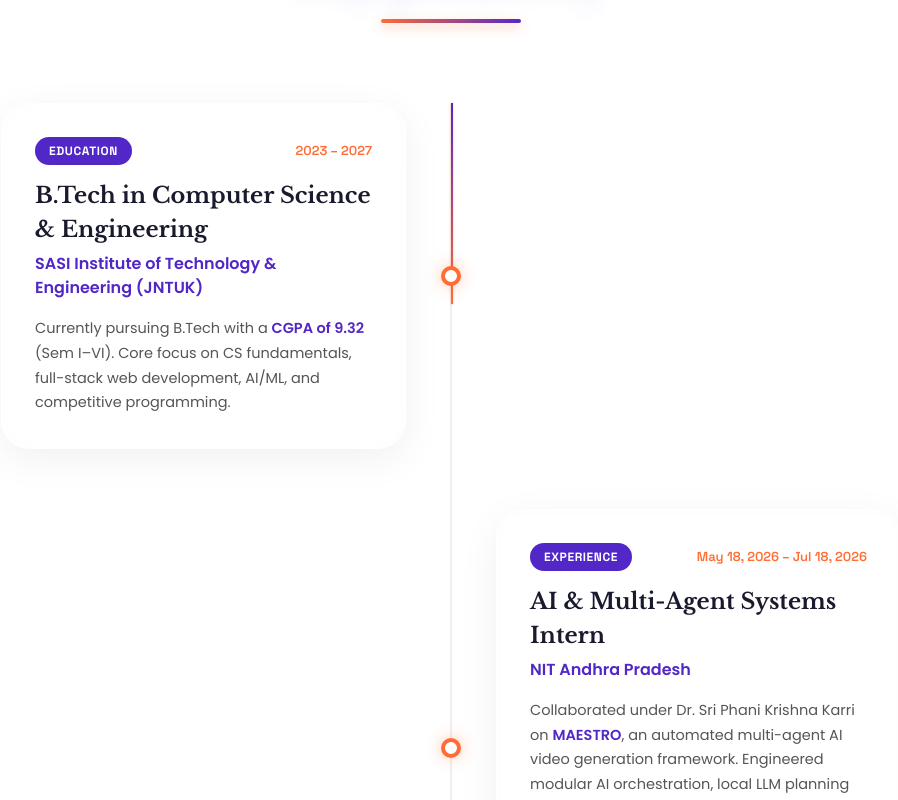
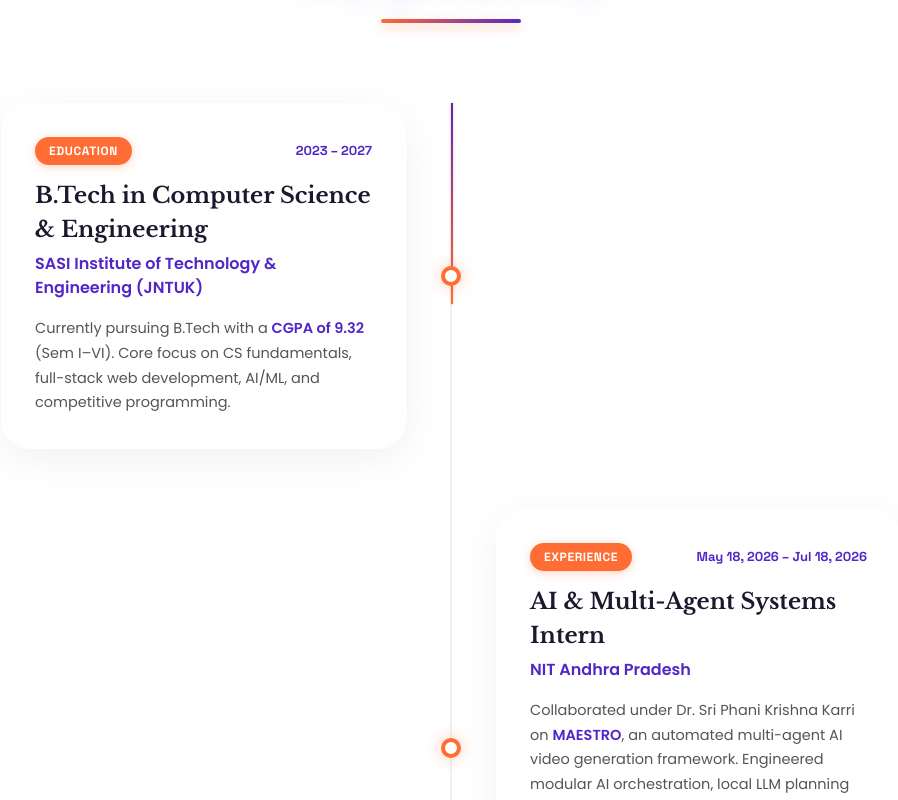
Before and after one commit to cheerlashamith/gsapportfolio, a React (Vite) app: page / in a window 1280 px wide. Shown: the part 8020-8820 px from the top of the page, without its empty margins (189-1087 px from the left). Built offline with nearby package versions, Linux system fonts and the light colour scheme.

Commit message:
style: update experience and education badge background to orange

```diff
--- a/src/sections/TimelineSection.tsx
+++ b/src/sections/TimelineSection.tsx
@@ -98,12 +98,13 @@ export default function TimelineSection() {
                         <span style={{
                           display: 'inline-block',
                           fontFamily: 'Space Grotesk, sans-serif', fontSize: 12, textTransform: 'uppercase',
-                          color: '#ffffff', background: '#5227c7',
-                          padding: '5px 14px', borderRadius: 20, fontWeight: 700, letterSpacing: '0.05em'
+                          color: '#ffffff', background: '#ff6d34',
+                          padding: '5px 14px', borderRadius: 20, fontWeight: 700, letterSpacing: '0.05em',
+                          boxShadow: '0 2px 10px rgba(255,109,52,0.3)'
                         }}>
                           {item.type}
                         </span>
-                        <span style={{ fontFamily: 'Space Grotesk, sans-serif', fontSize: 13, color: '#ff6d34', fontWeight: 600 }}>
+                        <span style={{ fontFamily: 'Space Grotesk, sans-serif', fontSize: 13, color: '#5227c7', fontWeight: 700 }}>
                           {item.date}
                         </span>
                       </div>
```
